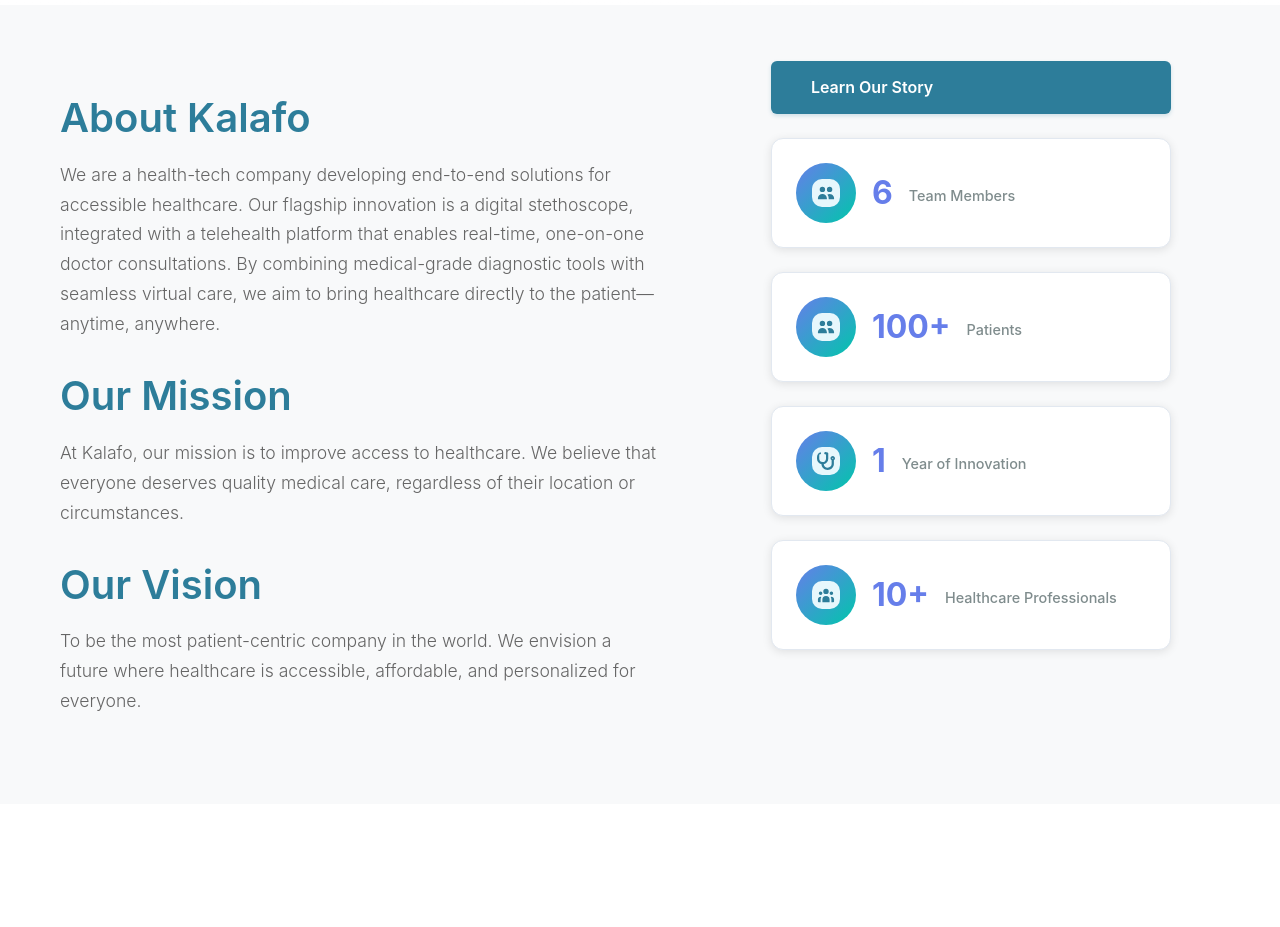
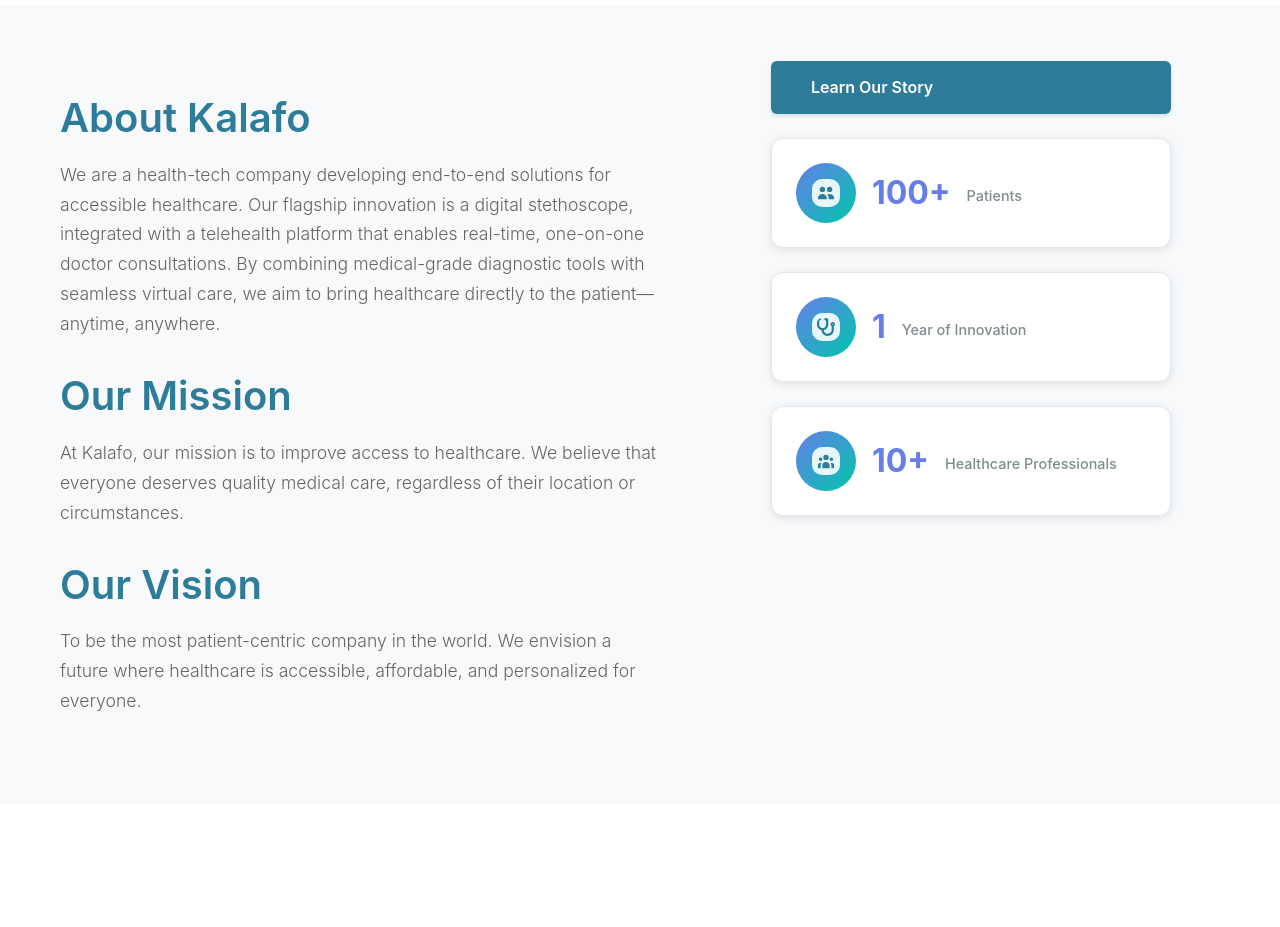
Before and after one commit to TebogoLegoabe/kalafo, a React (Create React App) app in the folder Front-end/: page / in a window 1280 px wide. Shown: the part 1340-2267 px from the top of the page. Built offline with nearby package versions, Linux system fonts and the light colour scheme.

Commit message:
updated layout

```diff
--- a/Front-end/src/pages/Landing/Landing.jsx
+++ b/Front-end/src/pages/Landing/Landing.jsx
@@ -139,14 +139,6 @@
                   <Link to="/about" className="learn-more-btn">
                   Learn Our Story
                 </Link>
-                  <div className="stat-card">
-                    <div className="stat-icon">
-                      <HiUsers />
-                    </div>
-                    <div className="stat-number">6</div>
-                    <div className="stat-label">Team Members</div>
-                  </div>
-
                     <div className="stat-card">
                     <div className="stat-icon">
                       <HiUsers />
```
